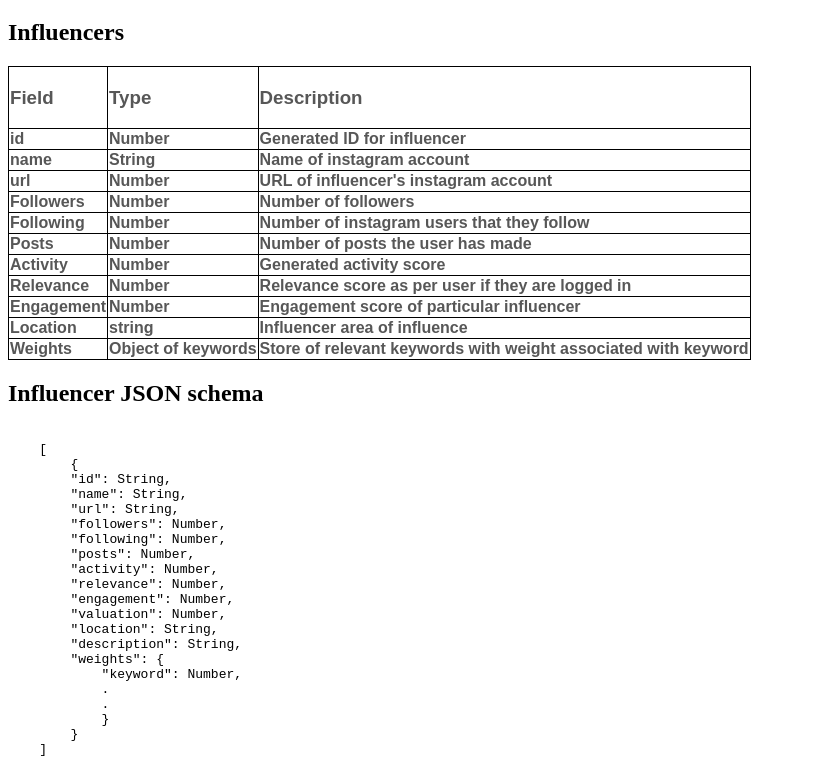
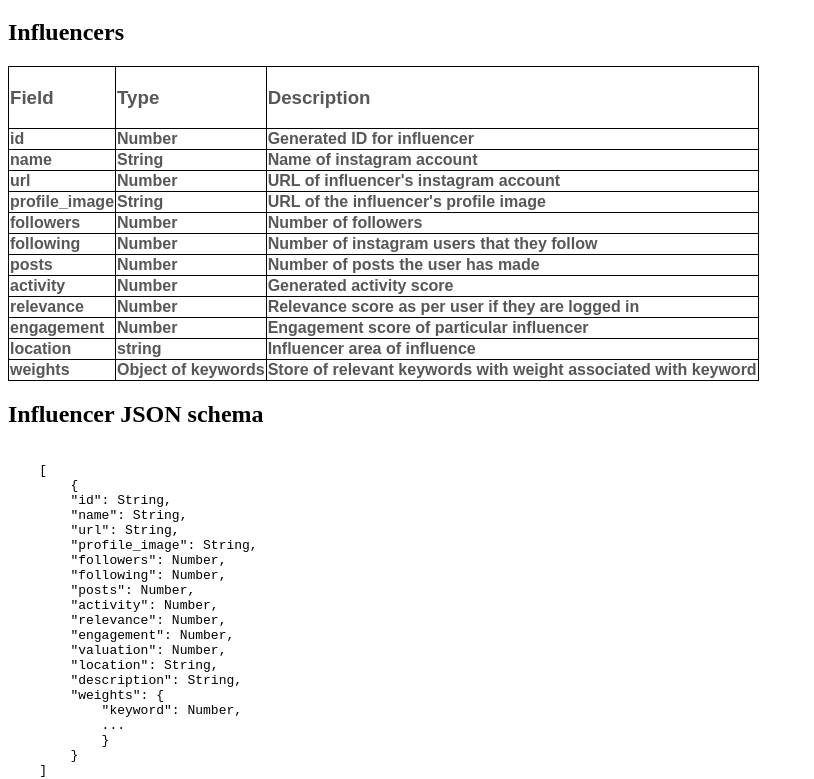
Before and after one commit to TRACE-InfluX/influx-express, a website: page docs/index.html in a window 1280 px wide. Shown: the part 61-840 px from the top of the page, without its empty margins (0-814 px from the left). Drawn offline with Linux system fonts and the light colour scheme.

Commit message:
update documentation

```diff
--- a/docs/index.html
+++ b/docs/index.html
@@ -44,42 +44,47 @@
         <th>URL of influencer's instagram account</th>
     </tr>
     <tr>
-        <th>Followers</th>
+        <th>profile_image</th>
+        <th>String</th>
+        <th>URL of the influencer's profile image</th>
+    </tr>
+    <tr>
+        <th>followers</th>
         <th>Number</th>
         <th>Number of followers</th>
     </tr>
     <tr>
-        <th>Following</th>
+        <th>following</th>
         <th>Number</th>
         <th>Number of instagram users that they follow</th>
     </tr>
     <tr>
-        <th>Posts</th>
+        <th>posts</th>
         <th>Number</th>
         <th>Number of posts the user has made</th>
     </tr>
     <tr>
-        <th>Activity</th>
+        <th>activity</th>
         <th>Number</th>
         <th>Generated activity score</th>
     </tr>
     <tr>
-        <th>Relevance</th>
+        <th>relevance</th>
         <th>Number</th>
         <th>Relevance score as per user if they are logged in</th>
     </tr>
     <tr>
-        <th>Engagement</th>
+        <th>engagement</th>
         <th>Number</th>
         <th>Engagement score of particular influencer</th>
     </tr>
     <tr>
-        <th>Location</th>
+        <th>location</th>
         <th>string</th>
         <th>Influencer area of influence</th>
     </tr>
     <tr>
-        <th>Weights</th>
+        <th>weights</th>
         <th>Object of keywords</th>
         <th>Store of relevant keywords with weight associated with keyword</th>
         </tr>
@@ -94,6 +99,7 @@
         "id": String,
         "name": String,
         "url": String,
+        "profile_image": String,
         "followers": Number,
         "following": Number,
         "posts": Number,
@@ -105,8 +111,7 @@
         "description": String,
         "weights": {
             "keyword": Number,
-            .
-            .
+            ...
             }
         }
     ]
```
